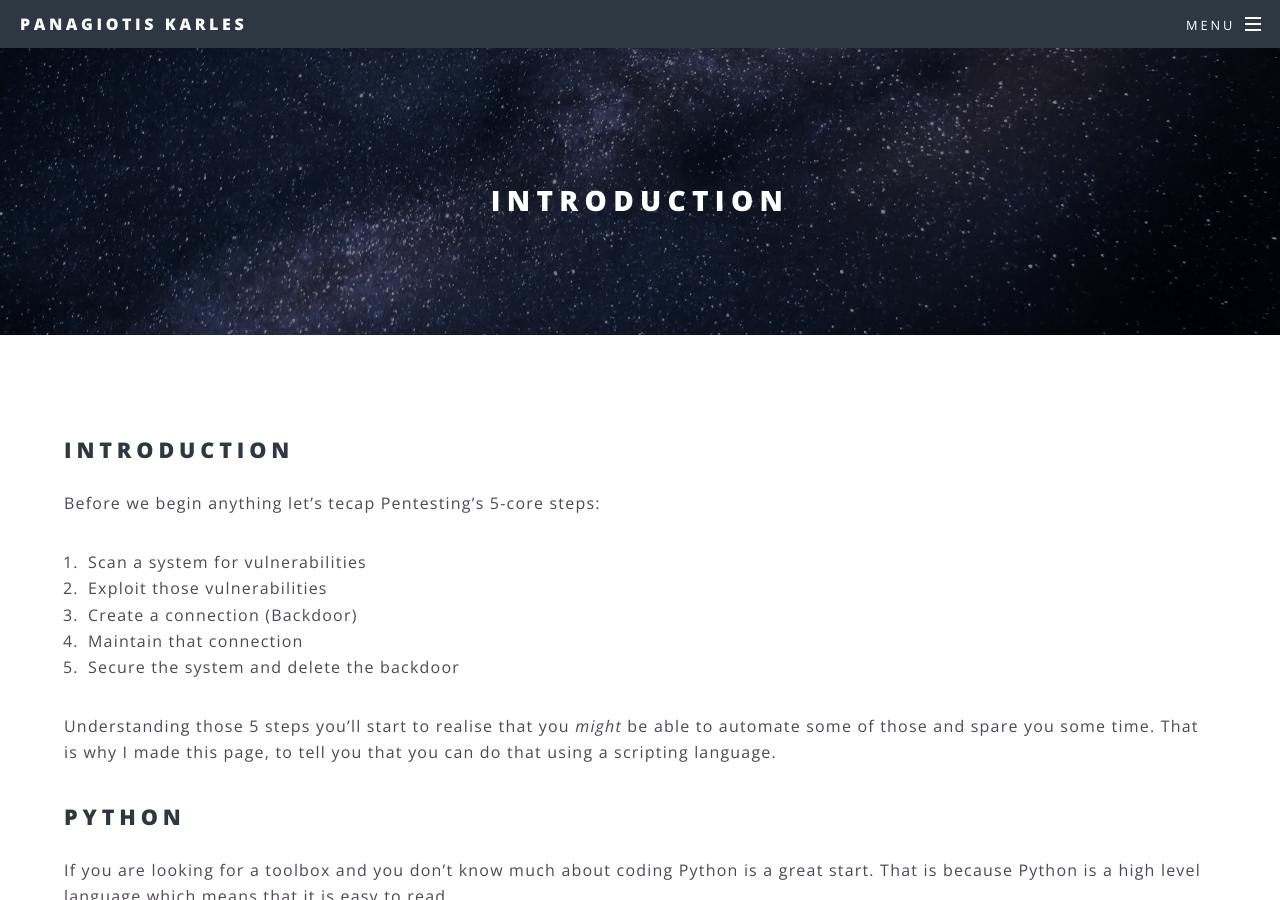
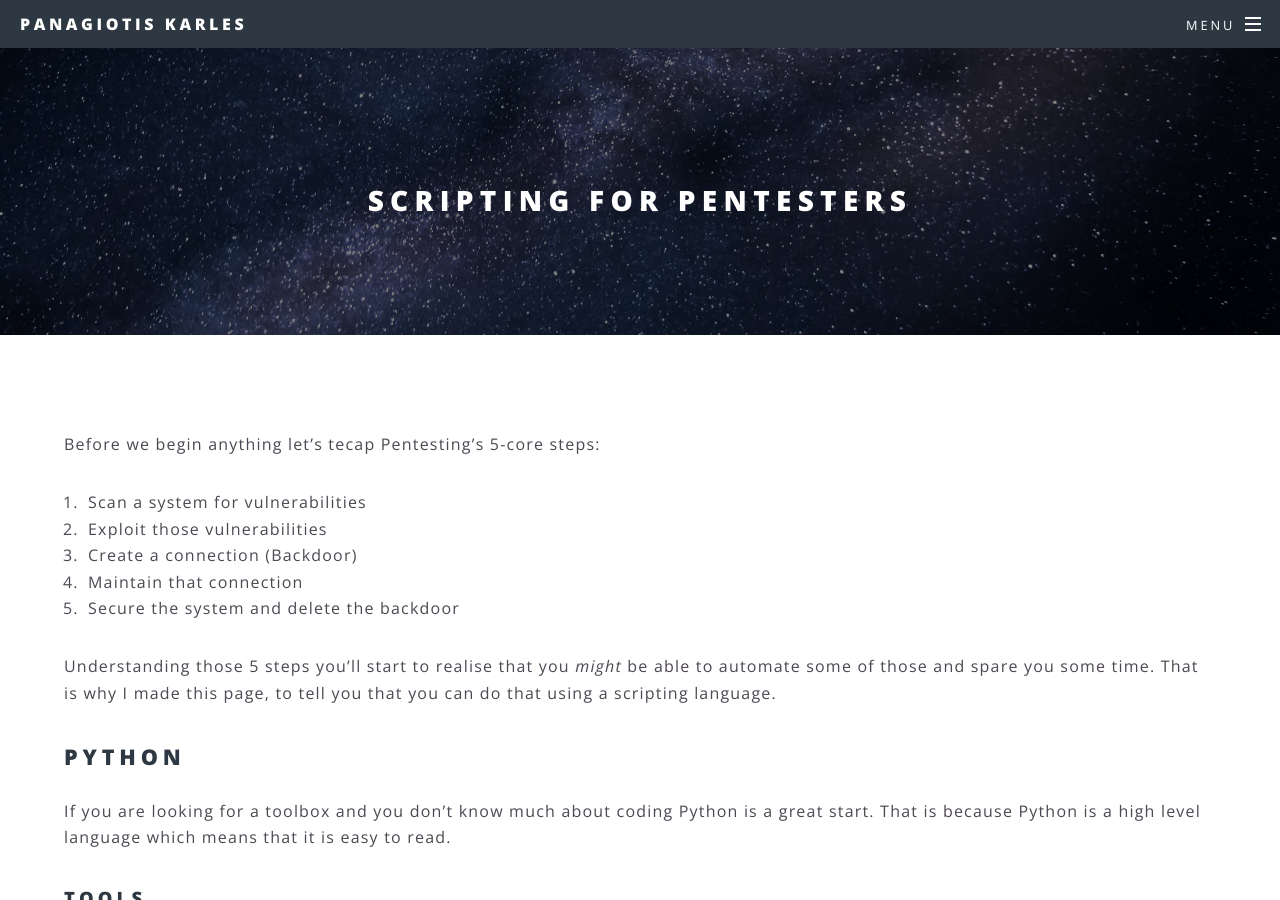
Before and after one commit to KarlesP/karlesp.github.io, a Jekyll site: the page built from security/scripts.md, in a window 1280 px wide and 900 px high. Built offline with Jekyll 4.4.1, drawn with Linux system fonts in a browser that asks for light colours; our own code applies the rules of GitHub Pages for plain Markdown files.

Commit message:
Update scripts.md

```diff
--- a/security/scripts.md
+++ b/security/scripts.md
@@ -1,4 +1,8 @@
-## Introduction
+---
+layout: page
+title: Scripting for Pentesters
+---
+
 Before we begin anything let's tecap Pentesting's 5-core steps:
 
 1. Scan a system for vulnerabilities
```
